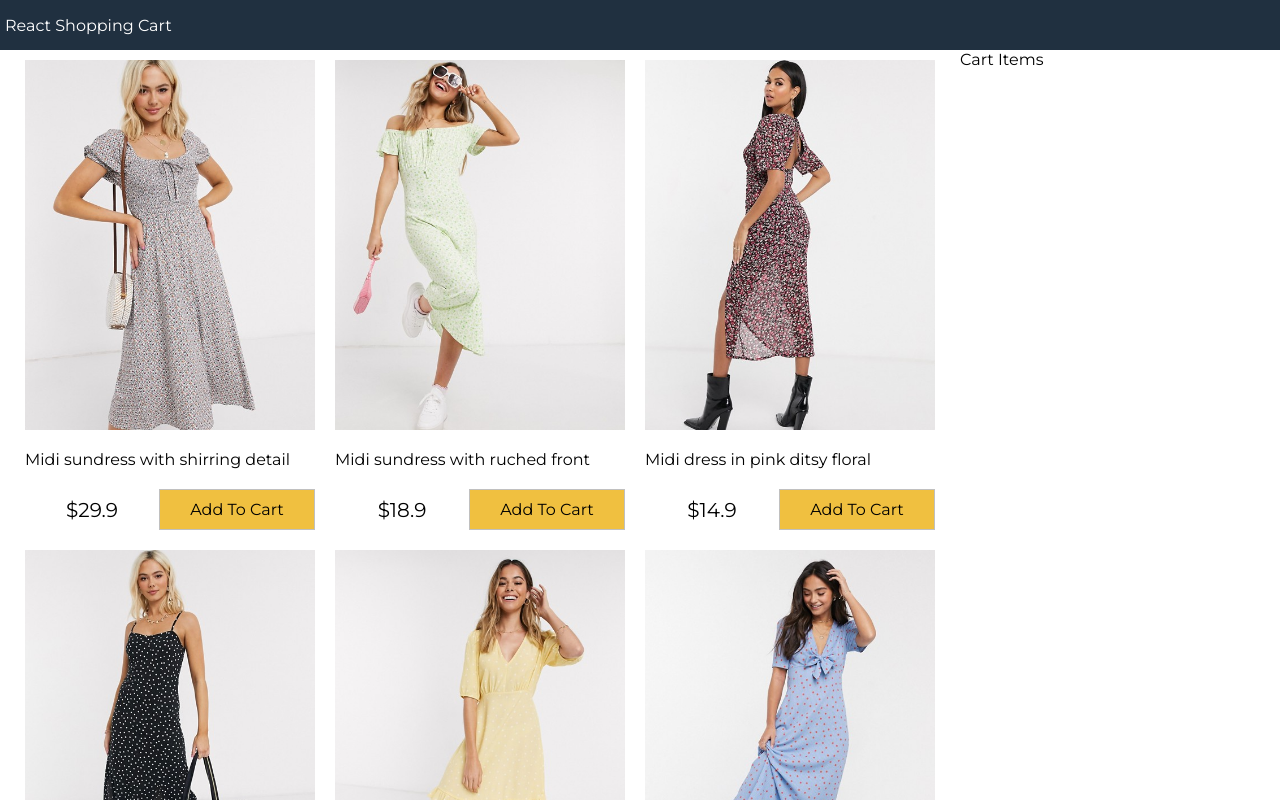
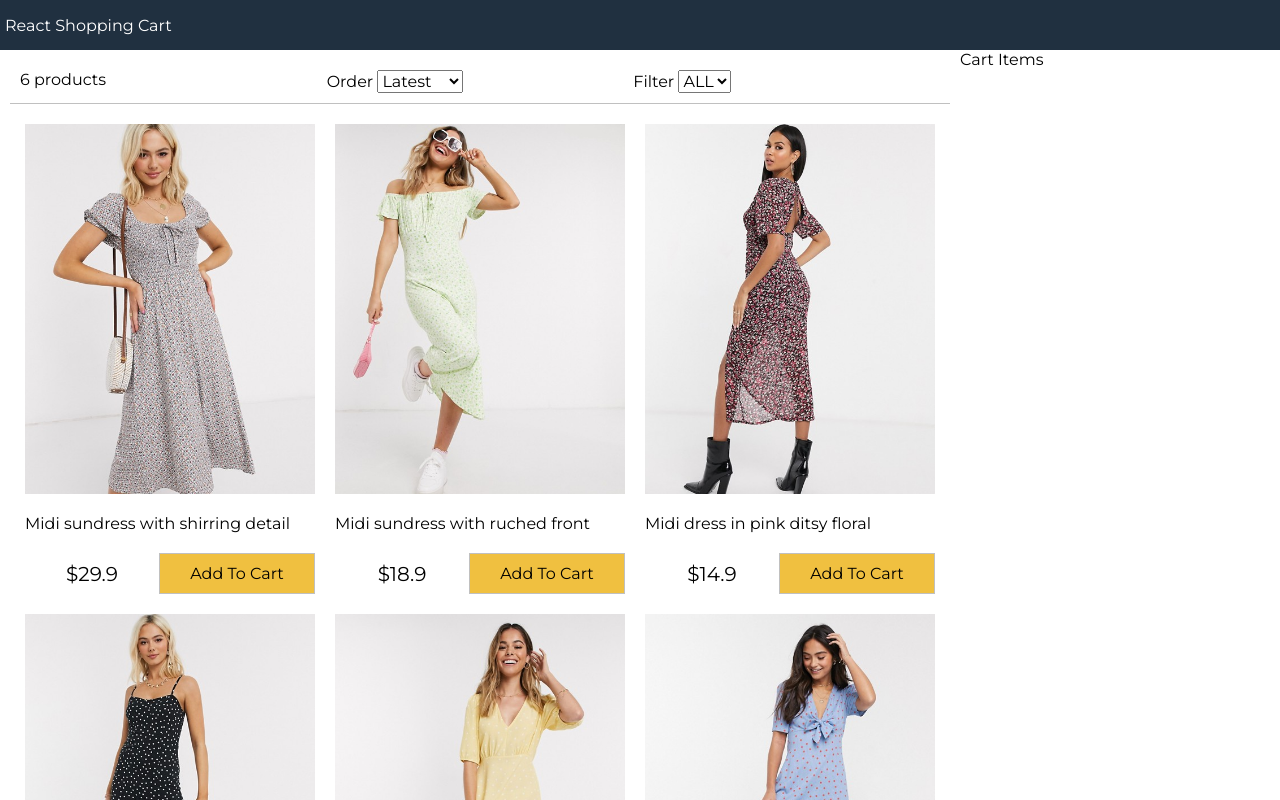
Before and after one commit to agnostic79/react-shopping-cart, a React (Create React App) app: page / in a window 1280 px wide. Shown: the top 800 px of the page. Built offline with nearby package versions, Linux system fonts and the light colour scheme.

Commit message:
Filter component

```diff
--- a/src/App.js
+++ b/src/App.js
@@ -1,4 +1,5 @@
 import React, { Component } from "react";
+import Filter from "./components/Filter";
 import Products from "./components/Products";
 
 import data from "./data.json";
@@ -13,6 +14,31 @@
     };
   }
 
+  sortProducts = (event) => {
+    const sort = event.target.value;
+
+    this.setState((state) => ({
+      sort,
+      products: state.products.slice().sort((a, b) => {
+        return event.target.value === "highest" ? b.price - a.price : event.target.value === "lowest" ? a.price - b.price : a._id < b._id ? 1 : -1;
+      }),
+    }));
+  };
+
+  filterProducts = (event) => {
+    if (event.target.value === "") {
+      this.setState({
+        size: event.target.value,
+        products: data.products,
+      });
+    } else {
+      this.setState({
+        size: event.target.value,
+        products: data.products.filter((product) => product.availableSizes.includes(event.target.value)),
+      });
+    }
+  };
+
   render() {
     return (
       <div className="grid-container">
@@ -22,6 +48,7 @@
         <main>
           <div className="content">
             <div className="main">
+              <Filter count={this.state.products.length} size={this.state.size} sort={this.state.sort} filterProducts={this.filterProducts} sortProducts={this.sortProducts} />
               <Products products={this.state.products} />
             </div>
             <div className="sidebar">Cart Items</div>
--- /dev/null
+++ b/src/components/Filter.js
@@ -0,0 +1,31 @@
+import React, { Component } from "react";
+
+export default class Filter extends Component {
+  render() {
+    return (
+      <div className="filter">
+        <div className="filter-result">{this.props.count} products</div>
+        <div className="filter-sort">
+          Order{" "}
+          <select name="" id="" value={this.props.sort} onChange={this.props.sortProducts}>
+            <option value="latest">Latest</option>
+            <option value="lowest">Lowest</option>
+            <option value="highest">Highest</option>
+          </select>
+        </div>
+        <div className="filter-size">
+          Filter{" "}
+          <select name="" id="" value={this.props.size} onChange={this.props.filterProducts}>
+            <option value="">ALL</option>
+            <option value="XS">XS</option>
+            <option value="S">S</option>
+            <option value="M">M</option>
+            <option value="L">L</option>
+            <option value="XL">XL</option>
+            <option value="XXL">XXL</option>
+          </select>
+        </div>
+      </div>
+    );
+  }
+}
--- a/src/index.css
+++ b/src/index.css
@@ -140,3 +140,17 @@
 .button.primary {
   background-color: #f0c040;
 }
+
+/* Filter */
+
+.filter {
+  display: flex;
+  padding: 1rem;
+  margin: 1rem;
+  border-bottom: 0.1rem #c0c0c0 solid;
+  justify-content: space-between;
+}
+
+.filter div {
+  flex: 1;
+}
```
